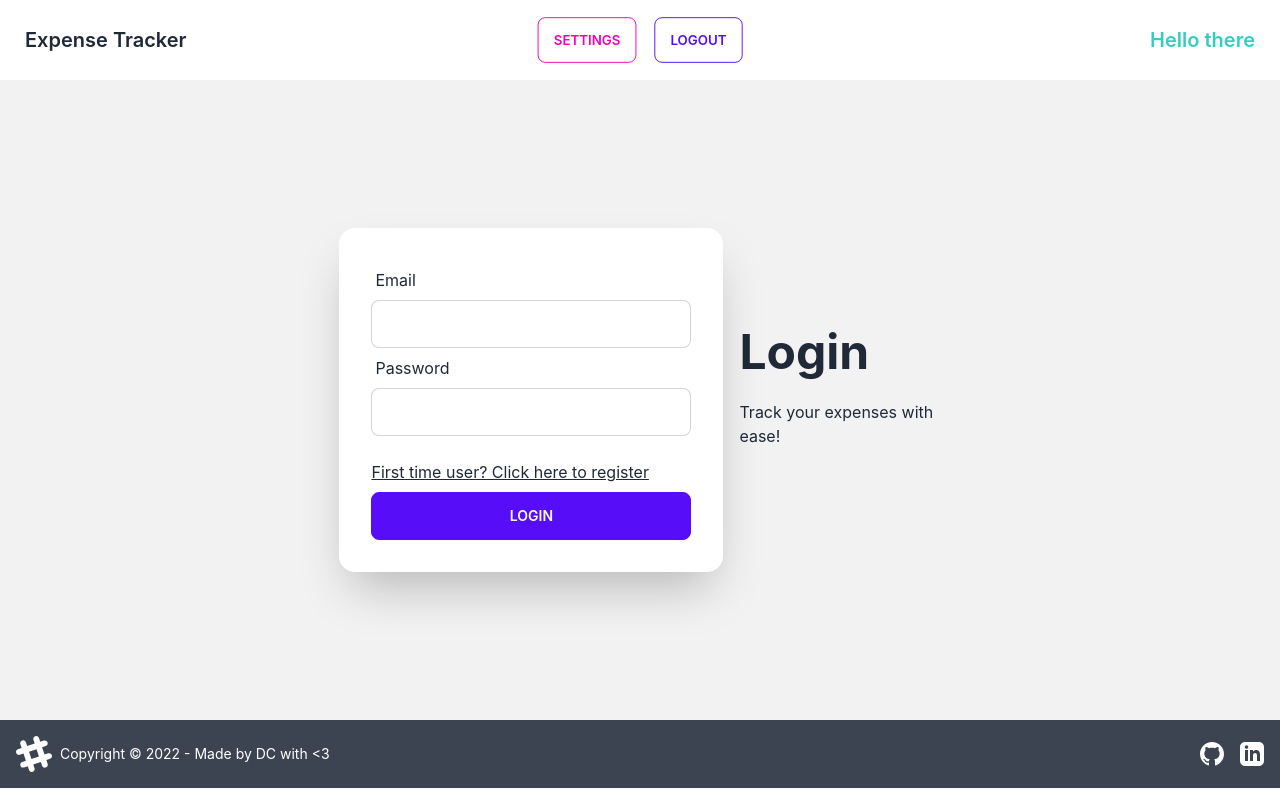
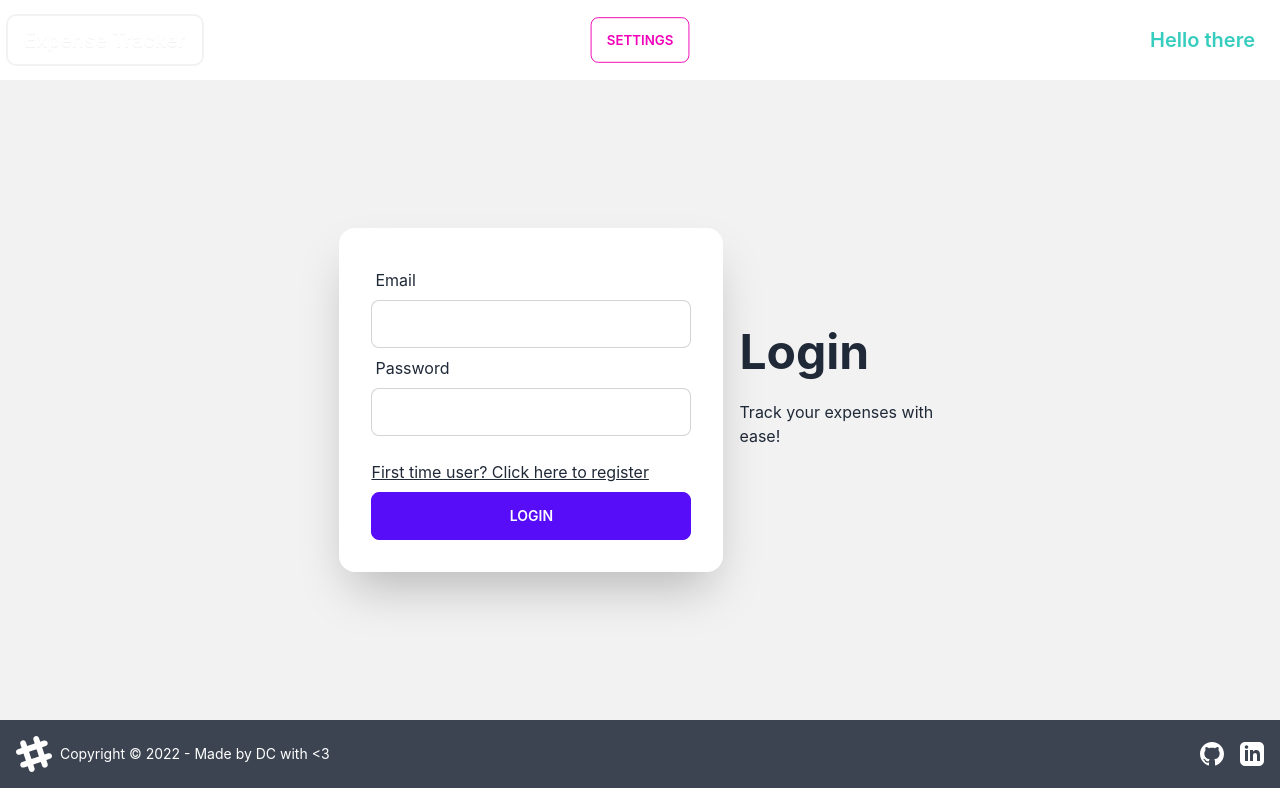
Before and after one commit to 01-DC/mern-expense-tracker-client, a React (Vite) app: page /login in a window 1280 px wide. Built offline with nearby package versions, Linux system fonts and the light colour scheme.

Commit message:
improved UX and navbar style

```diff
--- a/src/components/AddNew.jsx
+++ b/src/components/AddNew.jsx
@@ -4,7 +4,7 @@ import axios from "axios"
 import { useStateContext } from "../contexts/ContextProvider"
 
 const AddNew = () => {
-	const { loginUser, setExpenses, userSetting, showToastHandler } =
+	const { loginUser, expenses, setExpenses, userSetting, showToastHandler } =
 		useStateContext()
 
 	return (
@@ -27,14 +27,24 @@ const AddNew = () => {
 
 					<Formik
 						initialValues={{
-							amount: 0,
+							amount: "",
 							category: "--",
 							description: "",
 						}}
 						validate={(values) => {
 							const errors = {}
-							if (values.amount === 0)
-								errors.amount = "Expense cannot be zero"
+							let sum = 0
+							expenses.forEach((e) => (sum += e.amount))
+
+							if (parseInt(values.amount) <= 0)
+								errors.amount = "Expense cannot be zero or less"
+							else if (
+								parseInt(values.amount) >
+								userSetting.budget - sum
+							)
+								errors.amount =
+									"Expense cannot be more than budget"
+
 							if (values.category === "--")
 								errors.category = "Select valid category"
 							if (!values.description)
@@ -71,6 +81,7 @@ const AddNew = () => {
 									name="amount"
 									className="input input-bordered"
 									type="number"
+									placeholder={0}
 								/>
 								<ErrorMessage
 									name="amount"
--- a/src/components/Header.jsx
+++ b/src/components/Header.jsx
@@ -16,7 +16,7 @@ const Header = () => {
 		navigate("/login")
 	}
 	return (
-		<div className="navbar bg-base-100 py-4">
+		<div className="navbar bg-base-100 py-4 sticky top-0 backdrop-blur bg-opacity-50 z-50">
 			<div className="navbar-start">
 				<div className="dropdown">
 					<label tabIndex={0} className="btn btn-ghost lg:hidden">
@@ -54,7 +54,7 @@ const Header = () => {
 						</li>
 					</ul>
 				</div>
-				<Link to="/" className="btn btn-ghost normal-case sm:text-xl">
+				<Link to="/" className="btn glass normal-case sm:text-xl">
 					Expense Tracker
 				</Link>
 			</div>
@@ -68,6 +68,7 @@ const Header = () => {
 						</Link>
 					</li>
 
+					{loginUser && (
 						<li>
 							<button
 								className="btn btn-outline btn-primary"
@@ -75,6 +76,7 @@ const Header = () => {
 								Logout
 							</button>
 						</li>
+					)}
 				</ul>
 			</div>
 			<div className="navbar-end">
```
Also changed, not shown: 1 other file (tests, documents, lock files or other folders). Lines whose indentation alone changed are shown as unchanged.
